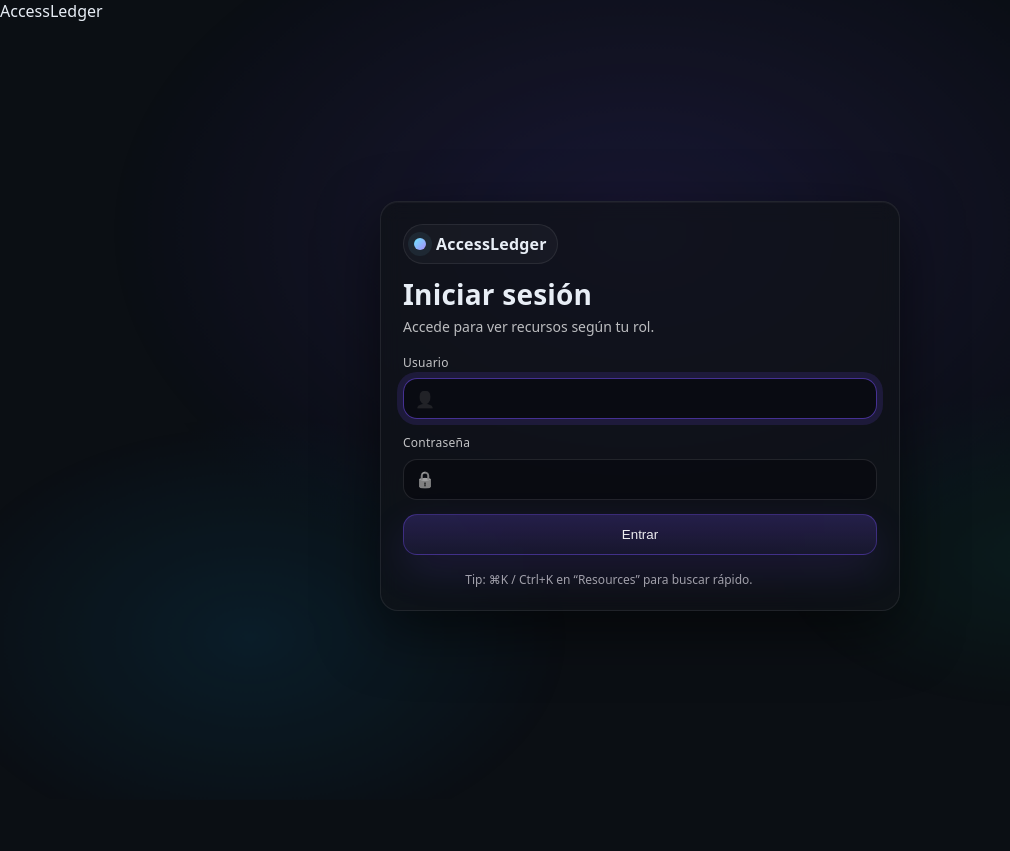
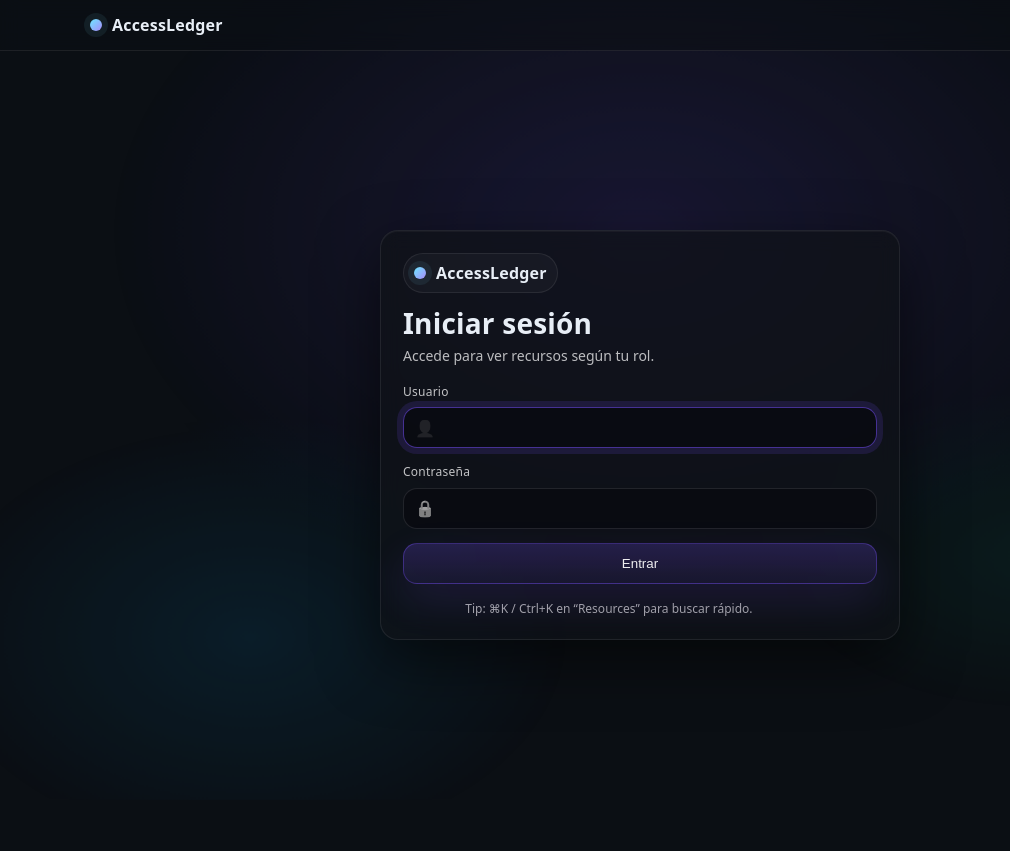
Before and after one commit to Dani1lopez/accessledger, a Django app: page /login/ in a window 1280 px wide. Shown: the whole page, without its empty margins (0-1010 px from the left). Before the commit the page ends 718 px from the top, so only its background shows below. Run offline with Django 5.2, Linux system fonts and the light colour scheme.

Commit message:
fix(ui): add logo to auth pages
Replace bare <span class="brand">AccessLedger</span> in the nav block
of login, password_change, and lockout templates with the full
topbar brand markup (gradient dot + styled name) so the visual logo
matches the main app on all auth screens.

Pure template fix, manual visual verification only.

```diff
--- a/templates/registration/login.html
+++ b/templates/registration/login.html
@@ -5,7 +5,16 @@
   <link rel="stylesheet" href="{% static 'core/css/auth.css' %}">
 {% endblock %}
 
-{% block nav %}<span class="brand">AccessLedger</span>{% endblock %}
+{% block nav %}
+<header class="topbar">
+  <div class="container topbar__inner">
+    <div class="brand">
+      <span class="brand__dot" aria-hidden="true"></span>
+      <span class="brand__name">AccessLedger</span>
+    </div>
+  </div>
+</header>
+{% endblock %}
 
 {% block title %}Login · AccessLedger{% endblock %}
 
```
Also changed, not shown: templates/axes/lockout.html (+10 -1 lines), templates/registration/password_change_form.html (+10 -1 lines).
